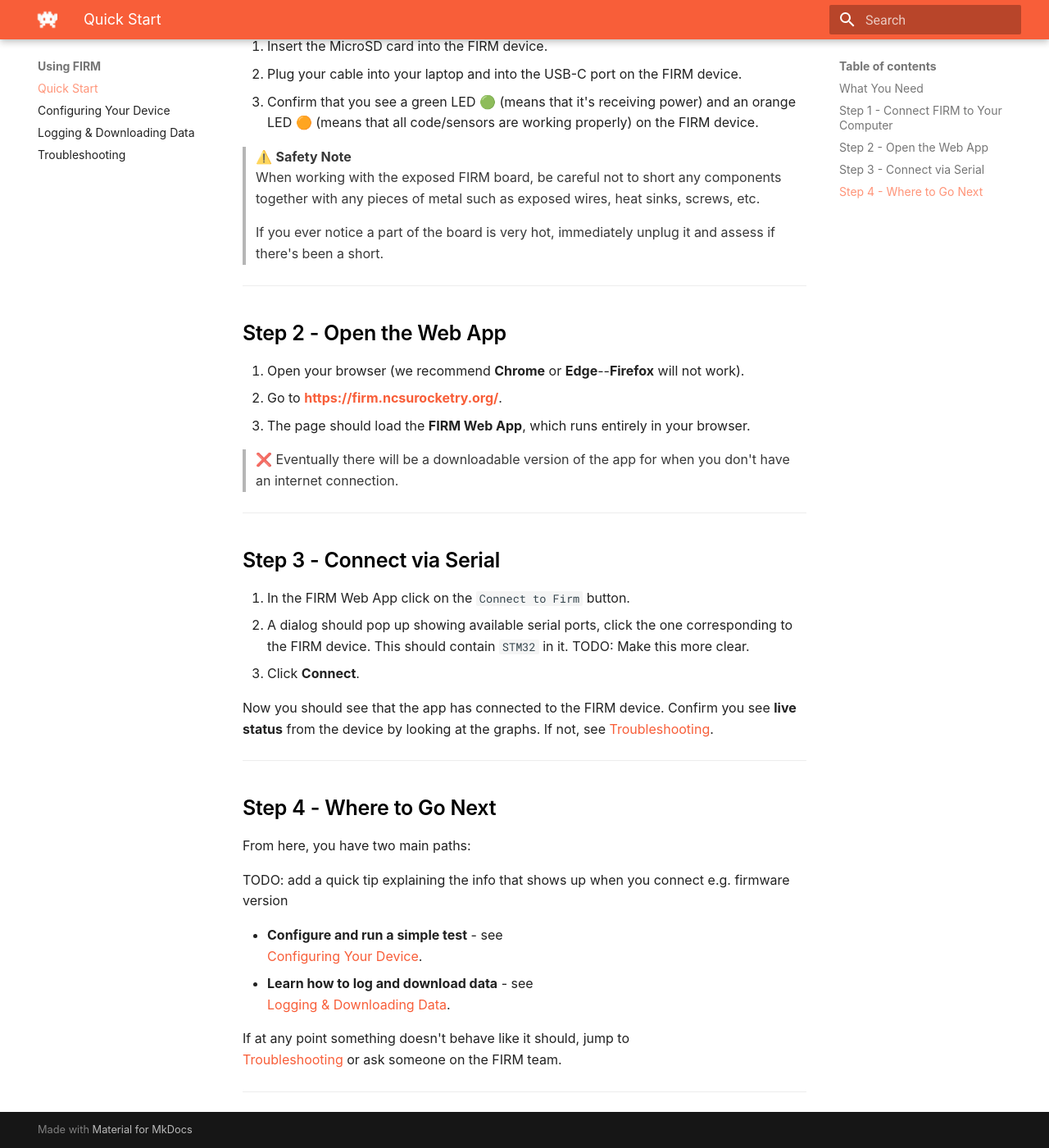
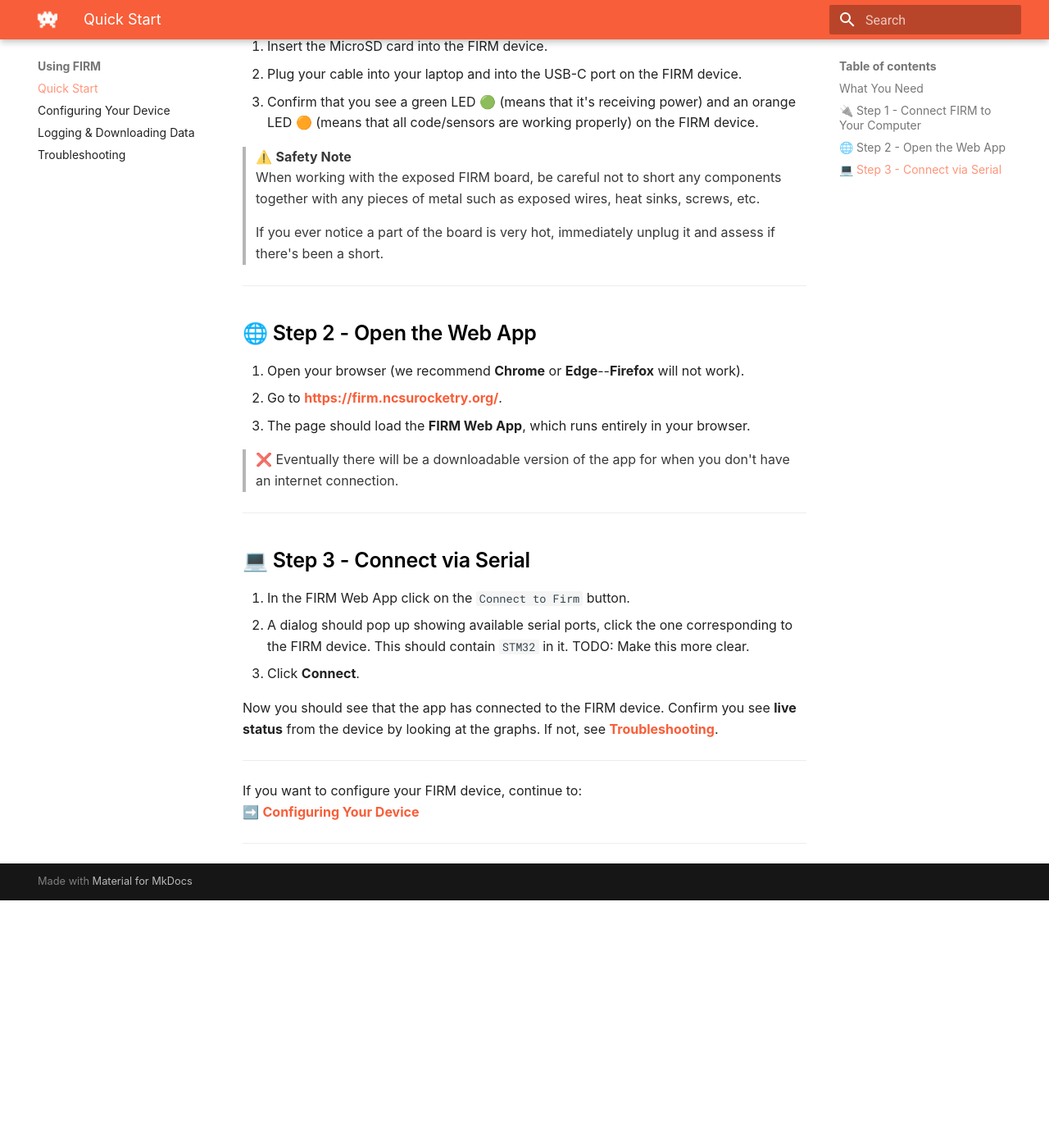
Before and after one commit to NCSU-High-Powered-Rocketry-Club/FIRM-Web-App, an MkDocs documentation site: the page built from docs/users/getting-started.md, in a window 1280 px wide and 1400 px high, scrolled down 854 px. Shown: the whole window at 82% size. Built offline with MkDocs 1.6.1 and Material for MkDocs 9.7.7, drawn with Linux system fonts in a browser that asks for light colours; after the commit the page ends 1952 px from its top, so only the background shows below that; some of the changed text lies outside the part shown.

Commit message:
Just worked on docs a bit more

```diff
--- a/docs/users/getting-started.md
+++ b/docs/users/getting-started.md
@@ -26,7 +26,7 @@ You do **not** need to know how to write code or anything about electronics for
 
 ---
 
-## Step 1 - Connect FIRM to Your Computer
+## 🔌 Step 1 - Connect FIRM to Your Computer
 
 1. Insert the MicroSD card into the FIRM device.
 2. Plug your cable into your laptop and into the USB-C port on the FIRM device.
@@ -40,7 +40,7 @@ You do **not** need to know how to write code or anything about electronics for
 
 ---
 
-## Step 2 - Open the Web App
+## 🌐 Step 2 - Open the Web App
 
 1. Open your browser (we recommend **Chrome** or **Edge**--**Firefox** will not work).
 2. Go to **[https://firm.ncsurocketry.org/](https://firm.ncsurocketry.org/)**.
@@ -50,7 +50,7 @@ You do **not** need to know how to write code or anything about electronics for
 
 ---
 
-## Step 3 - Connect via Serial
+## 💻 Step 3 - Connect via Serial
 
 1. In the FIRM Web App click on the `Connect to Firm` button.
 2. A dialog should pop up showing available serial ports, click the one corresponding to the FIRM device. This should
@@ -59,22 +59,11 @@ You do **not** need to know how to write code or anything about electronics for
 
 Now you should see that the app has connected to the FIRM device. Confirm you see **live status** from the device by
 looking at the graphs.
-If not, see [Troubleshooting](troubleshooting.md).
+If not, see **[Troubleshooting](troubleshooting.md)**.
 
 ---
 
-## Step 4 - Where to Go Next
-
-From here, you have two main paths:
-
-TODO: add a quick tip explaining the info that shows up when you connect e.g. firmware version
-
-- **Configure and run a simple test** - see
-  [Configuring Your Device](configuring-firm.md).
-- **Learn how to log and download data** - see
-  [Logging & Downloading Data](data-logging.md).
-
-If at any point something doesn't behave like it should, jump to
-[Troubleshooting](troubleshooting.md) or ask someone on the FIRM team.
+If you want to configure your FIRM device, continue to:
+➡️ **[Configuring Your Device](configuring-firm.md)**
 
 ---
```
Also changed, not shown: other parts of docs/users/getting-started.md (+3 -3 lines), README.md (+31 -67 lines), docs/contributors/environment-setup.md (+3 -3 lines), docs/contributors/overview.md (+4 -4 lines), docs/index.md (+3 -3 lines), docs/users/configuring-firm.md (+7 -7 lines), docs/users/data-logging.md (+4 -4 lines).
